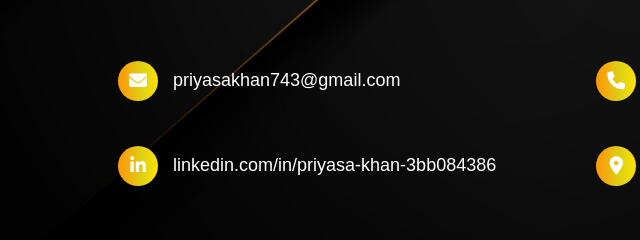
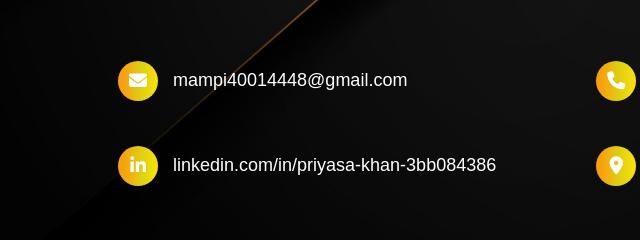
Before and after one commit to PriyasaKhan/Personal-Portfolio, a plain HTML site: page index.html in a window 1280 px wide. Shown: the part 453-693 px from the top of the page, 10-650 px from the left. Drawn offline with nearby package versions, Linux system fonts and the light colour scheme.

Commit message:
Update index.html

```diff
--- a/index.html
+++ b/index.html
@@ -55,7 +55,7 @@
                         <div class="divv">
                             <i id="layi" class="fa-solid fa-envelope"></i>
                         </div>
-                        <p class="layp">priyasakhan743@gmail.com</p>
+                        <p class="layp">mampi40014448@gmail.com</p>
                     </div>
                     <div class="lay1">
                         <div class="divv">
@@ -673,7 +673,7 @@
                         <div class="divv">
                             <i id="layi" class="fa-regular fa-envelope"></i>
                         </div>
-                        <p class="layp">priyasakhan743@gmail.com</p>
+                        <p class="layp">mampi40014448@gmail.com</p>
                     </div>
 
                     <div class="lay1">
```
